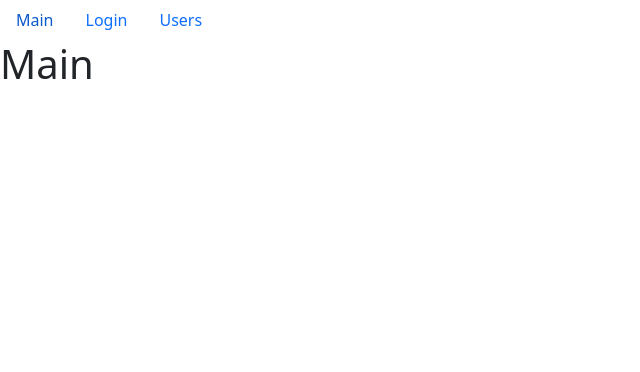
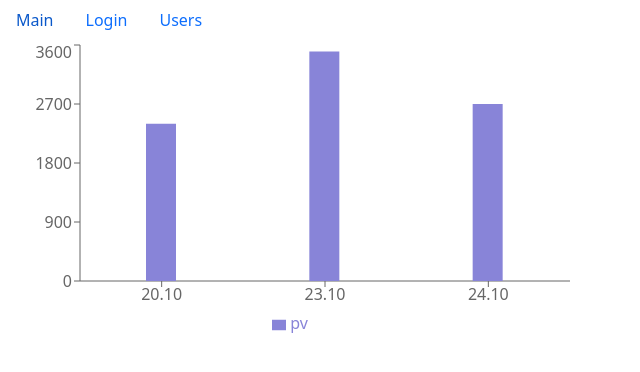
Before and after one commit to ElenaFrank/react-graduate-work_invalid, a React (Create React App) app: page / in a window 1280 px wide. Shown: the top 372 px of the page, without its empty margins (0-640 px from the left). Built offline with nearby package versions, Linux system fonts and the light colour scheme.

Commit message:
test Recharts

```diff
--- a/package.json
+++ b/package.json
@@ -14,6 +14,7 @@
     "react-dom": "^18.2.0",
     "react-router-dom": "^5.3.0",
     "react-scripts": "5.0.1",
+    "recharts": "^2.1.15",
     "web-vitals": "^2.1.4"
   },
   "scripts": {
--- a/src/layouts/main.jsx
+++ b/src/layouts/main.jsx
@@ -1,7 +1,35 @@
 import React from "react"
+import { BarChart, Bar, XAxis, YAxis, Tooltip, Legend } from "recharts"
 
 const Main = () => {
-    return <h1>Main</h1>
+    const data = [
+        { name: "20.10", uv: 4000, pv: 2400 },
+        { name: "23.10", uv: 6100, pv: 3500 },
+        { name: "24.10", uv: 7200, pv: 2700 }
+    ]
+
+    // const data1 = [
+    //     { name: "20.10", val: 4000 },
+    //     { name: "23.10", val: 6100 },
+    //     { name: "24.10", val: 7200 }
+
+    // ]
+    return (
+        <>
+            <BarChart width={600} height={300} data={data}
+                margin={{ top: 5, right: 30, left: 20, bottom: 5 }}>
+                <XAxis dataKey={"name"} />
+                <YAxis />
+                {/* <CartesianGrid strokeDasharray={"3 3"} /> */}
+                <Tooltip />
+                <Legend />
+                <Bar dataKey="pv" barSize={30} fill="#8884d8" />
+                {/* <Bar type={"monotone"} dataKey="uv" stroke="#82ca9d" /> */}
+
+            </BarChart>
+        </>
+
+    )
 }
 
 export default Main
```
Also changed, not shown: 1 other file (tests, documents, lock files or other folders).
